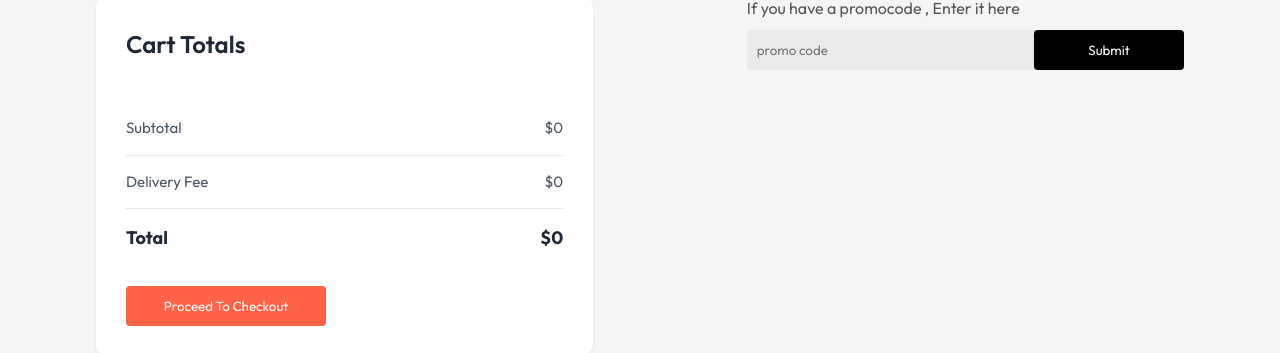
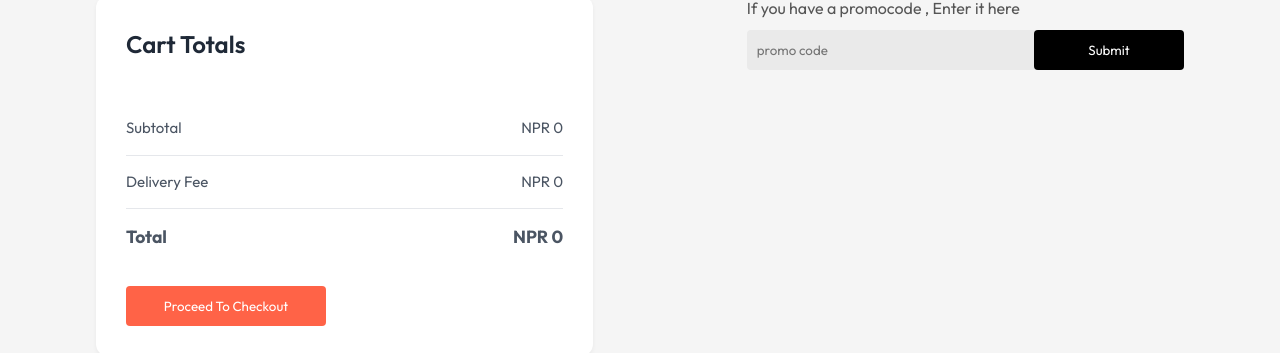
Before and after one commit to aryangurau/food-del, a React (Vite) app in the folder frontend/: page /cart in a window 1280 px wide. Shown: the part 298-651 px from the top of the page. Built offline with nearby package versions, Linux system fonts and the light colour scheme; no server answers.

Commit message:
changes in curency to NPR

```diff
--- a/frontend/src/components/FoodItem/FoodItem.jsx
+++ b/frontend/src/components/FoodItem/FoodItem.jsx
@@ -50,7 +50,7 @@ const FoodItem = ({ id, name, price, description, image }) => {
           <img src={assets.rating_starts} alt="" />
         </div>
         <p className="food-item-desc">{description}</p>
-        <p className="food-item-price">Rs. {price}</p>
+        <p className="food-item-price">NPR {price.toLocaleString('en-NP')}</p>
       </div>
     </div>
   );
--- a/frontend/src/context/StoreContext.jsx
+++ b/frontend/src/context/StoreContext.jsx
@@ -176,15 +176,18 @@ const StoreContextProvider = (props) => {
     let totalAmount = 0;
     for (const item in cartItems) {
       if (cartItems[item] > 0) {
-        let itemInfo = food_list.find((product) => product._id === item);
+        let itemInfo = food_list.find((food) => food._id === item);
         if (itemInfo) {
           totalAmount += itemInfo.price * cartItems[item];
-        } else {
-          console.warn(`Product with ID ${item} not found in food_list`);
         }
       }
     }
     return totalAmount;
+  };
+
+  const formatPrice = (amount) => {
+    if (typeof amount !== 'number') return 'NPR 0';
+    return `NPR ${amount.toLocaleString('en-NP')}`;
   };
 
   //Fetching food list from database
@@ -269,11 +272,13 @@ const StoreContextProvider = (props) => {
     removeFromCart,
     getTotalCartAmount,
     clearCart,
-    url,
     token,
     setToken,
     user,
+    url,
+    formatPrice
   };
+
   return (
     <StoreContext.Provider value={contextValue}>
       {props.children}
--- a/frontend/src/pages/Cart/Cart.jsx
+++ b/frontend/src/pages/Cart/Cart.jsx
@@ -4,8 +4,27 @@ import { StoreContext } from "../../context/StoreContext";
 import { useNavigate } from "react-router-dom";
 
 const Cart = () => {
-  const { cartItems, food_list, removeFromCart, getTotalCartAmount,url} = useContext(StoreContext);
-const navigate = useNavigate();
+  const { cartItems, food_list, removeFromCart, formatPrice, url } = useContext(StoreContext);
+  const navigate = useNavigate();
+
+  // Calculate totals
+  const calculateSubtotal = () => {
+    let total = 0;
+    for (const item in cartItems) {
+      if (cartItems[item] > 0) {
+        let itemInfo = food_list.find((food) => food._id === item);
+        if (itemInfo) {
+          total += itemInfo.price * cartItems[item];
+        }
+      }
+    }
+    return total;
+  };
+
+  const subtotal = calculateSubtotal();
+  const deliveryFee = subtotal > 0 ? 50 : 0;
+  const total = subtotal + deliveryFee;
+
   return (
     <div className="cart">
       <div className="cart-items">
@@ -26,9 +45,9 @@ const navigate = useNavigate();
                 <div className="cart-items-title cart-items-item">
                   <img src={url+"/images/"+item.image} alt="" />
                   <p>{item.name}</p>
-                  <p>${item.price}</p>
+                  <p>{formatPrice(item.price)}</p>
                   <p>{cartItems[item._id]}</p>
-                  <p>${item.price * cartItems[item._id]}</p>
+                  <p>{formatPrice(item.price * cartItems[item._id])}</p>
                   <p onClick={() => removeFromCart(item._id)} className="cross">
                     X
                   </p>
@@ -37,6 +56,7 @@ const navigate = useNavigate();
               </div>
             );
           }
+          return null;
         })}
       </div>
       <div className="cart-bottom">
@@ -45,17 +65,17 @@ const navigate = useNavigate();
           <div>
             <div className="cart-total-details">
               <p>Subtotal</p>
-              <p>${getTotalCartAmount()}</p>
+              <p>{formatPrice(subtotal)}</p>
             </div>
             <hr />
             <div className="cart-total-details">
               <p>Delivery Fee</p>
-              <p>${getTotalCartAmount()===0? 0: 2}</p>
+              <p>{formatPrice(deliveryFee)}</p>
             </div>
             <hr />
             <div className="cart-total-details">
-              <b>Total</b>
-              <b>${getTotalCartAmount()===0?0:getTotalCartAmount() +2}</b>
+              <h3>Total</h3>
+              <h3>{formatPrice(total)}</h3>
             </div>
           </div>
           <button onClick={()=>navigate("/order")}>Proceed To Checkout</button>
--- a/frontend/src/pages/MyOrders/MyOrders.jsx
+++ b/frontend/src/pages/MyOrders/MyOrders.jsx
@@ -17,7 +17,7 @@ import {
 } from 'react-icons/fa';
 
 const MyOrders = () => {
-  const { url, token } = useContext(StoreContext);
+  const { url, token, formatPrice } = useContext(StoreContext);
   const [orders, setOrders] = useState([]);
   const [loading, setLoading] = useState(true);
   const [trackingId, setTrackingId] = useState(null);
@@ -177,7 +177,7 @@ const MyOrders = () => {
                 {order.items.slice(0, 3).map((item, index) => (
                   <img
                     key={`${order._id}-${item.productId}-${index}`}
-                    src={item.image?.startsWith('http') ? item.image : `${url}/${item.image}`}
+                    src={item.image?.startsWith('http') ? item.image : `${url}/images/${item.image}`}
                     alt={item.name}
                     className={`order-food-image ${index > 0 ? 'stacked' : ''}`}
                     title={item.name}
@@ -201,7 +201,7 @@ const MyOrders = () => {
                   ))}
                 </div>
                 <p className="order-amount">
-                  Total: <span>${(order.totalAmount || 0).toFixed(2)}</span>
+                  Total: <span>{formatPrice(order.totalAmount)}</span>
                 </p>
                 <p className="order-count">Items: <span>{order.items.length}</span></p>
                 <p className="order-payment">
--- a/frontend/src/pages/PlaceOrder/PlaceOrder.jsx
+++ b/frontend/src/pages/PlaceOrder/PlaceOrder.jsx
@@ -15,7 +15,7 @@ const PAYMENT_METHODS = {
 };
 
 const PlaceOrder = () => {
-  const { getTotalCartAmount, token, food_list, cartItems, url, clearCart } =
+  const { getTotalCartAmount, token, food_list, cartItems, url, clearCart, formatPrice } =
     useContext(StoreContext);
   const [selectedPayment, setSelectedPayment] = useState(PAYMENT_METHODS.STRIPE);
   const [loading, setLoading] = useState(false);
@@ -70,11 +70,13 @@ const PlaceOrder = () => {
       return;
     }
 
-    const totalAmount = getTotalCartAmount() + 2;
+    const subtotal = getTotalCartAmount();
+    const deliveryFee = subtotal > 0 ? 50 : 0;
+    const total = subtotal + deliveryFee;
 
     const orderData = {
       items: orderItems,
-      amount: totalAmount,
+      amount: total,
       paymentMethod: selectedPayment,
       status: "preparing",
       address: {
@@ -144,6 +146,10 @@ const PlaceOrder = () => {
       navigate("/cart");
     }
   }, [token]);
+
+  const subtotal = getTotalCartAmount();
+  const deliveryFee = subtotal > 0 ? 50 : 0;
+  const total = subtotal + deliveryFee;
 
   return (
     <form onSubmit={(e) => e.preventDefault()} className="place-order">
@@ -235,19 +241,17 @@ const PlaceOrder = () => {
           <div>
             <div className="cart-total-details">
               <p>Subtotal</p>
-              <p>₹{getTotalCartAmount()}</p>
+              <p>{formatPrice(subtotal)}</p>
             </div>
             <hr />
             <div className="cart-total-details">
               <p>Delivery Fee</p>
-              <p>₹{getTotalCartAmount() === 0 ? 0 : 2}</p>
+              <p>{formatPrice(deliveryFee)}</p>
             </div>
             <hr />
             <div className="cart-total-details">
               <b>Total</b>
-              <b>
-                ₹{getTotalCartAmount() === 0 ? 0 : getTotalCartAmount() + 2}
-              </b>
+              <b>{formatPrice(total)}</b>
             </div>
           </div>
 
```
